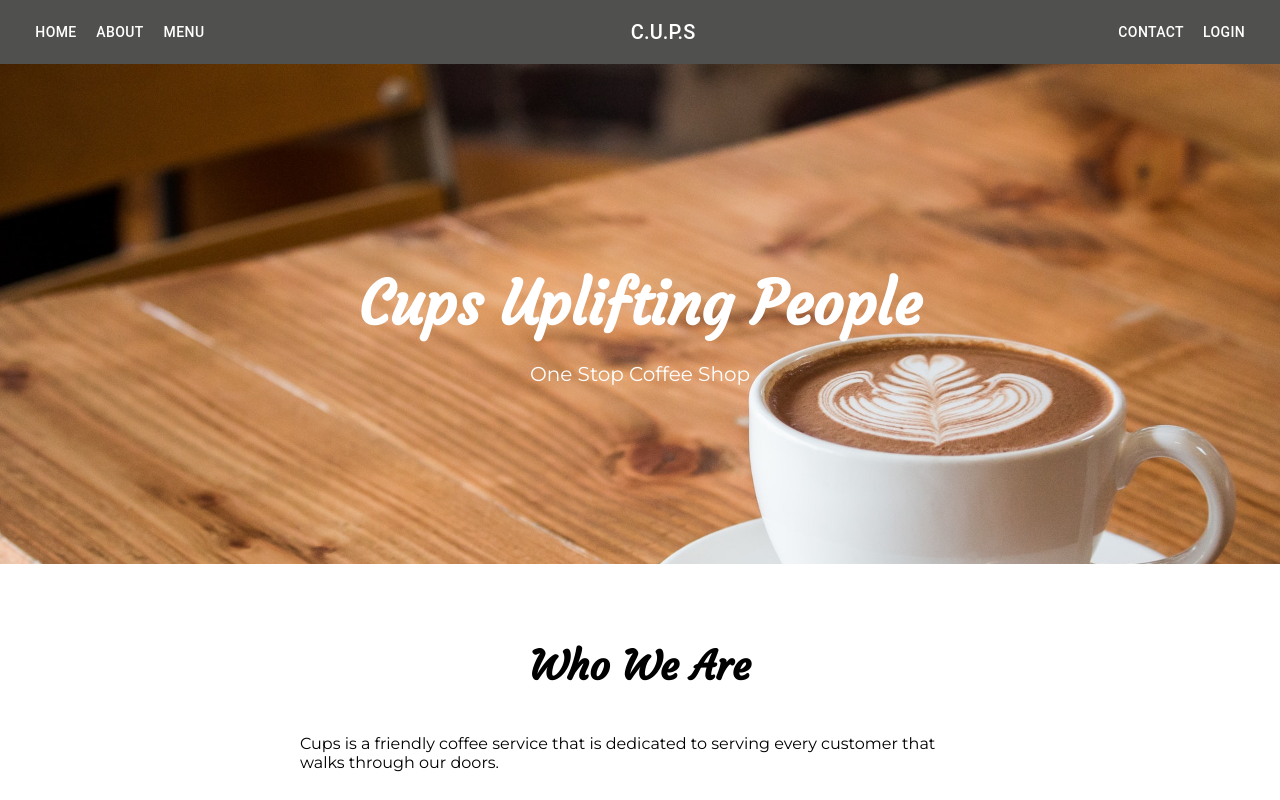
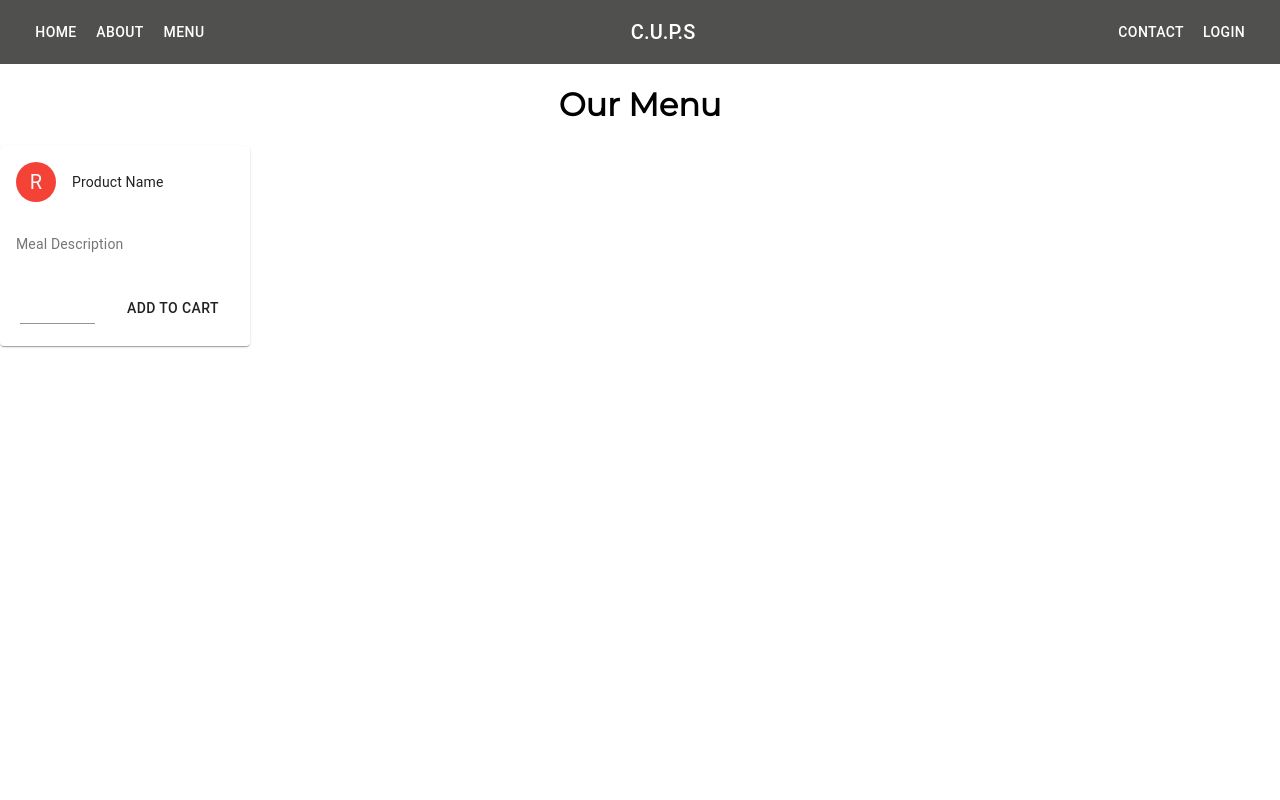
Before and after one commit to AkeemAllen/cups, a React (Create React App) app: page /menu in a window 1280 px wide. Before the commit this address led to /. Built offline with nearby package versions, Linux system fonts and the light colour scheme; a web font is replaced by a local one.

Commit message:
Created The User Menu And Product Card Component

```diff
--- a/src/App.js
+++ b/src/App.js
@@ -7,6 +7,7 @@ import NavBar from './components/navBar';
 import About from './pages/About';
 import Contact from './pages/Contact';
 import Dashboard from './pages/Dashboard';
+import UserMenu from './pages/UserMenu';
 
 function App() {
   return (
@@ -18,6 +19,7 @@ function App() {
         <Route path="/about" exact component={About} />
         <Route path="/contact" component={Contact} />
         <Route path="/admin" component={Dashboard} />
+        <Route path="/menu" component={UserMenu} />
         <Redirect to="/" />
       </Switch>
     </div>
--- /dev/null
+++ b/src/components/productCard.js
@@ -0,0 +1,73 @@
+import React from 'react';
+import { makeStyles } from '@material-ui/core/styles';
+import Card from '@material-ui/core/Card';
+import CardHeader from '@material-ui/core/CardHeader';
+import CardMedia from '@material-ui/core/CardMedia';
+import CardContent from '@material-ui/core/CardContent';
+import CardActions from '@material-ui/core/CardActions';
+import Avatar from '@material-ui/core/Avatar';
+import IconButton from '@material-ui/core/IconButton';
+import Typography from '@material-ui/core/Typography';
+import { red } from '@material-ui/core/colors';
+import {Button, Input} from '@material-ui/core';
+
+const useStyles = makeStyles(theme => ({
+  root: {
+    maxWidth: 250,
+    maxHeight:250,
+  },
+  media: {
+    height: 0,
+    paddingTop: '56.25%', // 16:9
+  },
+  expand: {
+    transform: 'rotate(0deg)',
+    marginLeft: 'auto',
+    transition: theme.transitions.create('transform', {
+      duration: theme.transitions.duration.shortest,
+    }),
+  },
+  expandOpen: {
+    transform: 'rotate(180deg)',
+  },
+  avatar: {
+    backgroundColor: red[500],
+  },
+}));
+
+export default function RecipeReviewCard() {
+  const classes = useStyles();
+
+  return (
+    <Card className={classes.root}>
+      <CardHeader
+        avatar={
+          <Avatar aria-label="recipe" className={classes.avatar}>
+            R
+          </Avatar>
+        }
+        title="Product Name"
+      />
+     {/* <CardMedia
+        className={classes.media}
+        image="/static/images/cards/paella.jpg"
+        title="Coffee"
+        maxHeight="100px"
+        maxWidth="100px"
+     /> */}
+      <CardContent>
+        <Typography variant="body2" color="textSecondary" component="p">
+          Meal Description
+        </Typography>
+      </CardContent>
+      <CardActions disableSpacing>
+        <IconButton aria-label="add to favorites">
+          <Input type='number' style={{ width:"75px" }}/>
+        </IconButton>
+        <IconButton aria-label="Add To Cart">
+          <Button>Add To Cart</Button>
+        </IconButton>
+      </CardActions>
+    </Card>
+  );
+}
--- a/src/pages/Dashboard.js
+++ b/src/pages/Dashboard.js
@@ -12,8 +12,8 @@ import {
   AppBar,
   CssBaseline
 } from '@material-ui/core';
-import InboxIcon from '@material-ui/icons/MoveToInbox';
-import MailIcon from '@material-ui/icons/Mail';
+//import InboxIcon from '@material-ui/icons/MoveToInbox';
+//import MailIcon from '@material-ui/icons/Mail';
 import Table from '../components/table';
 import Modal from '../components/modal';
 
@@ -49,7 +49,7 @@ export default function ClippedDrawer() {
       <AppBar position="fixed" className={classes.appBar}>
         <Toolbar>
           <Typography variant="h6" noWrap>
-            Clipped drawer
+            Administrator Dashboard
           </Typography>
         </Toolbar>
       </AppBar>
@@ -65,7 +65,7 @@ export default function ClippedDrawer() {
           {['Inventory'].map((text, index) => (
             <ListItem button key={text}>
               <ListItemIcon>
-                {index % 2 === 0 ? <InboxIcon /> : <MailIcon />}
+                {/*index % 2 === 0 ? <InboxIcon /> : <MailIcon />*/}
               </ListItemIcon>
               <ListItemText primary={text} />
             </ListItem>
--- /dev/null
+++ b/src/pages/UserMenu.js
@@ -0,0 +1,12 @@
+import React from 'react';
+import ProductCard from '../components/productCard'
+
+function UserMenu() {
+  return (
+    <div className="main">
+        <h1 className="header" align="center">Our Menu</h1>
+        <ProductCard/>
+    </div>
+  );
+}
+export default UserMenu;
```
Also changed, not shown: 1 other file (tests, documents, lock files or other folders).
